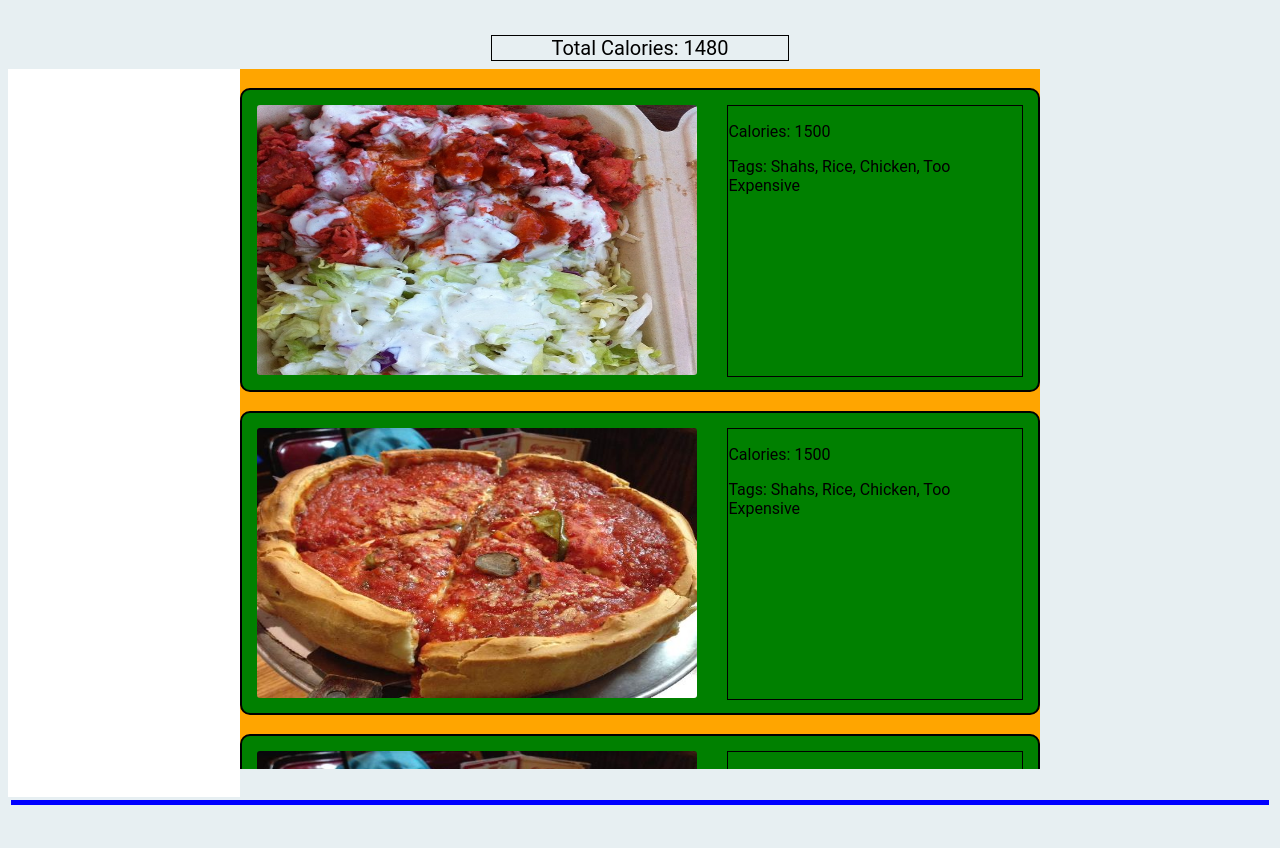
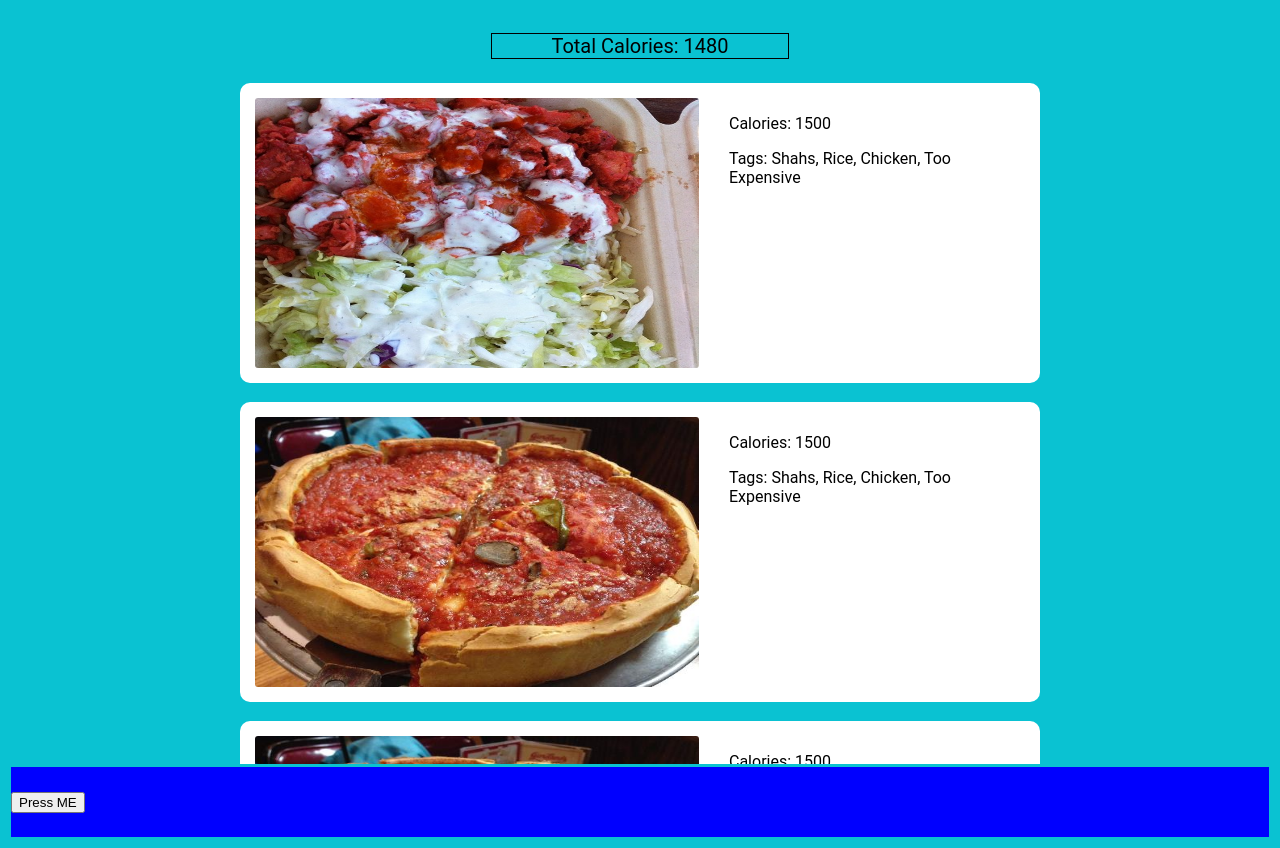
Before and after one commit to njavs/NomNom, a plain HTML site: page index1.html in a window 1280 px wide. Before the commit the page ends 816 px from the top, so only its background shows below. Drawn offline with Linux system fonts and the light colour scheme; a script that the page names is missing.

Commit message:
Changed index1 bg colors to blue and white, removed border lines

```diff
--- a/css/index.css
+++ b/css/index.css
@@ -3,7 +3,7 @@ body {
   min-height: 100vh; /* need this line to tell body to fill viewport */
   display: flex;
   flex-direction: column;
-  background-color: #e7eff2;
+  background-color: #0ac2d2;
   color: black;
 }
 header {
@@ -81,9 +81,9 @@ main {
 .d3 {
   display: flex;
   background-color: blue;
-  flex-direction: column;
-  flex-grow: 1;
   margin: 3px;
+  height: 70px;
+  align-items: center;
 }
 .d2 {
   display: flex;
@@ -94,16 +94,17 @@ main {
 }
 .d21 {
   display: flex;
-  background: white;
+  #background: white;
   flex-grow: 1;
 }
 .d22 {
   display: flex;
-  background: orange;
+  #background: orange;
   overflow: auto;
   flex-wrap: wrap;
   flex-direction: row;
   height: 700px;
+  width: 60%;
   flex-basis: 50em;
 }
 .d23 {
@@ -117,11 +118,9 @@ main {
   width: 100%;
   display: flex;
   flex-direction: row;
-  background: green;
+  background: white;
   height: 300px;
-  border-style: solid;
-  border-width: 2px;
-  border-color: black;
+
   border-radius: 10px;
   flex-basis: 50em;
   margin-top: 19px;
@@ -155,9 +154,7 @@ main {
   margin: 15px;
   height: 90%;
   width: 100%;
-  border-style: solid;
-  border-width: 1px;
-  border-color: black;
+
   overflow: auto;
   display: inline;
   word-wrap: break-word;
--- a/index1.html
+++ b/index1.html
@@ -93,7 +93,7 @@
       </div>
 
       <div class="d3">
-
+        <button type="button" name="button">Press ME</button>
       </div>
 
     </main>
```
